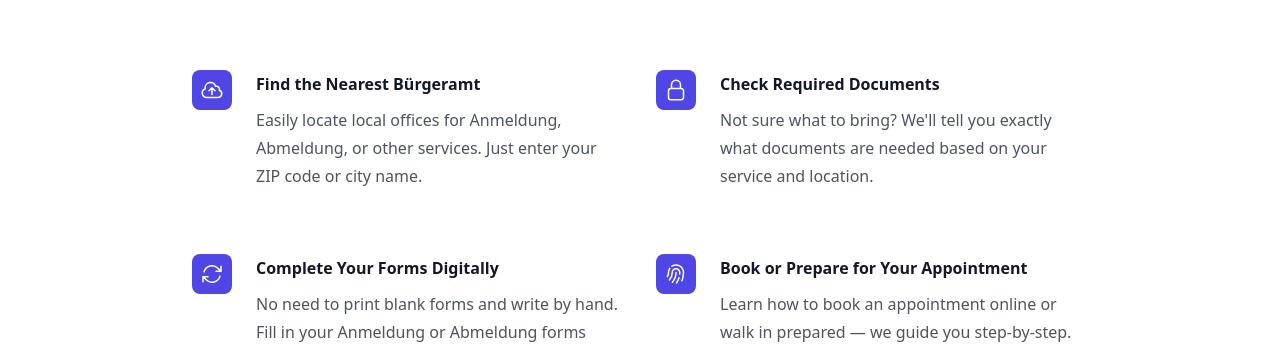
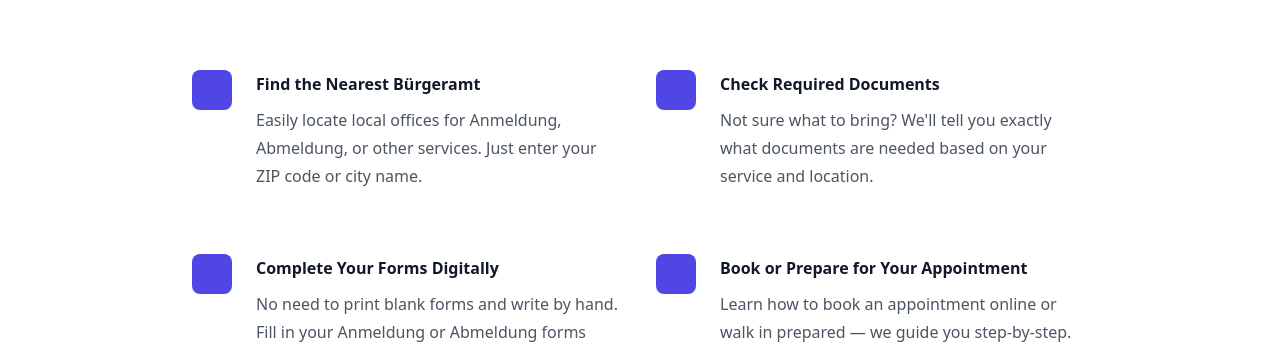
Before and after one commit to sarangan16/buro_DE, a React (Create React App) app: page / in a window 1280 px wide. Shown: the part 458-802 px from the top of the page. Built offline with nearby package versions, Linux system fonts and the light colour scheme.

Commit message:
home ui changes

```diff
--- a/src/components/Home.jsx
+++ b/src/components/Home.jsx
@@ -1,4 +1,4 @@
-import React from 'react';
+import React from "react";
 
 function Home() {
   return (
@@ -10,69 +10,59 @@ function Home() {
               Germany Bürokratie? Einfach gemacht!
             </p>
             <p className="mt-6 text-lg/8 text-gray-700">
-              Say goodbye to confusion and long waits — find your Bürgeramt office, check required documents, book appointments, and fill forms all in one place. Bürokrasy? We keep it simple, so you don’t have to!
+              Say goodbye to confusion and long waits — find your Bürgeramt
+              office, check required documents, book appointments, and fill
+              forms all in one place. Bürokrasy? We keep it simple, so you don’t
+              have to!
             </p>
           </div>
 
           <div className="mx-auto mt-16 max-w-2xl sm:mt-20 lg:mt-24 lg:max-w-4xl">
             <dl className="grid max-w-xl grid-cols-1 gap-x-8 gap-y-10 lg:max-w-none lg:grid-cols-2 lg:gap-y-16">
-
               <div className="relative pl-16">
                 <dt className="text-base/7 font-semibold text-gray-900">
-                  <div className="absolute top-0 left-0 flex size-10 items-center justify-center rounded-lg bg-indigo-600">
-                    <svg viewBox="0 0 24 24" fill="none" stroke="currentColor" strokeWidth="1.5" aria-hidden="true" className="size-6 text-white">
-                      <path d="M12 16.5V9.75m0 0 3 3m-3-3-3 3M6.75 19.5a4.5 4.5 0 0 1-1.41-8.775 5.25 5.25 0 0 1 10.233-2.33 3 3 0 0 1 3.758 3.848A3.752 3.752 0 0 1 18 19.5H6.75Z" strokeLinecap="round" strokeLinejoin="round" />
-                    </svg>
-                  </div>
+                  <div className="absolute top-0 left-0 flex size-10 items-center justify-center rounded-lg bg-indigo-600"></div>
                   Find the Nearest Bürgeramt
                 </dt>
                 <dd className="mt-2 text-base/7 text-gray-600">
-                  Easily locate local offices for Anmeldung, Abmeldung, or other services. Just enter your ZIP code or city name.
+                  Easily locate local offices for Anmeldung, Abmeldung, or other
+                  services. Just enter your ZIP code or city name.
                 </dd>
               </div>
 
               <div className="relative pl-16">
                 <dt className="text-base/7 font-semibold text-gray-900">
-                  <div className="absolute top-0 left-0 flex size-10 items-center justify-center rounded-lg bg-indigo-600">
-                    <svg viewBox="0 0 24 24" fill="none" stroke="currentColor" strokeWidth="1.5" aria-hidden="true" className="size-6 text-white">
-                      <path d="M16.5 10.5V6.75a4.5 4.5 0 1 0-9 0v3.75m-.75 11.25h10.5a2.25 2.25 0 0 0 2.25-2.25v-6.75a2.25 2.25 0 0 0-2.25-2.25H6.75a2.25 2.25 0 0 0-2.25 2.25v6.75a2.25 2.25 0 0 0 2.25 2.25Z" strokeLinecap="round" strokeLinejoin="round" />
-                    </svg>
-                  </div>
-                   Check Required Documents
+                  <div className="absolute top-0 left-0 flex size-10 items-center justify-center rounded-lg bg-indigo-600"></div>
+                  Check Required Documents
                 </dt>
                 <dd className="mt-2 text-base/7 text-gray-600">
-                  Not sure what to bring? We'll tell you exactly what documents are needed based on your service and location.
+                  Not sure what to bring? We'll tell you exactly what documents
+                  are needed based on your service and location.
                 </dd>
               </div>
 
               <div className="relative pl-16">
                 <dt className="text-base/7 font-semibold text-gray-900">
-                  <div className="absolute top-0 left-0 flex size-10 items-center justify-center rounded-lg bg-indigo-600">
-                    <svg viewBox="0 0 24 24" fill="none" stroke="currentColor" strokeWidth="1.5" aria-hidden="true" className="size-6 text-white">
-                      <path d="M16.023 9.348h4.992v-.001M2.985 19.644v-4.992m0 0h4.992m-4.993 0 3.181 3.183a8.25 8.25 0 0 0 13.803-3.7M4.031 9.865a8.25 8.25 0 0 1 13.803-3.7l3.181 3.182m0-4.991v4.99" strokeLinecap="round" strokeLinejoin="round" />
-                    </svg>
-                  </div>
+                  <div className="absolute top-0 left-0 flex size-10 items-center justify-center rounded-lg bg-indigo-600"></div>
                   Complete Your Forms Digitally
                 </dt>
                 <dd className="mt-2 text-base/7 text-gray-600">
-                  No need to print blank forms and write by hand. Fill in your Anmeldung or Abmeldung forms right here and export them as PDFs.
+                  No need to print blank forms and write by hand. Fill in your
+                  Anmeldung or Abmeldung forms right here and export them as
+                  PDFs.
                 </dd>
               </div>
 
               <div className="relative pl-16">
                 <dt className="text-base/7 font-semibold text-gray-900">
-                  <div className="absolute top-0 left-0 flex size-10 items-center justify-center rounded-lg bg-indigo-600">
-                    <svg viewBox="0 0 24 24" fill="none" stroke="currentColor" strokeWidth="1.5" aria-hidden="true" className="size-6 text-white">
-                      <path d="M7.864 4.243A7.5 7.5 0 0 1 19.5 10.5c0 2.92-.556 5.709-1.568 8.268M5.742 6.364A7.465 7.465 0 0 0 4.5 10.5a7.464 7.464 0 0 1-1.15 3.993m1.989 3.559A11.209 11.209 0 0 0 8.25 10.5a3.75 3.75 0 1 1 7.5 0c0 .527-.021 1.049-.064 1.565M12 10.5a14.94 14.94 0 0 1-3.6 9.75m6.633-4.596a18.666 18.666 0 0 1-2.485 5.33" strokeLinecap="round" strokeLinejoin="round" />
-                    </svg>
-                  </div>
+                  <div className="absolute top-0 left-0 flex size-10 items-center justify-center rounded-lg bg-indigo-600"></div>
                   Book or Prepare for Your Appointment
                 </dt>
                 <dd className="mt-2 text-base/7 text-gray-600">
-                  Learn how to book an appointment online or walk in prepared — we guide you step-by-step.
+                  Learn how to book an appointment online or walk in prepared —
+                  we guide you step-by-step.
                 </dd>
               </div>
-
             </dl>
           </div>
         </div>
```
